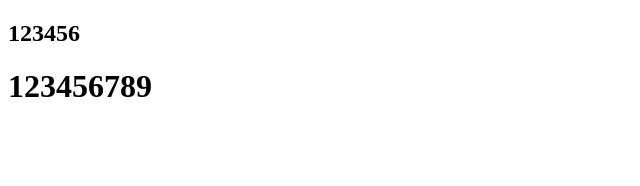
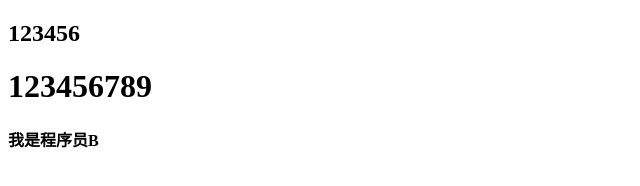
Before and after one commit to Timorbug/github-demo, a plain HTML site: page index.html in a window 1280 px wide. Shown: the whole page, without its empty margins (0-640 px from the left). Drawn offline with Linux system fonts and the light colour scheme.

Commit message:
我是程序员B1做出的修改

```diff
--- a/index.html
+++ b/index.html
@@ -11,6 +11,7 @@
 <body>
     <h2>123456</h2>
     <h1>123456789</h1>
+    <h4>我是程序员B</h4>
 </body>
 
 </html>
```
